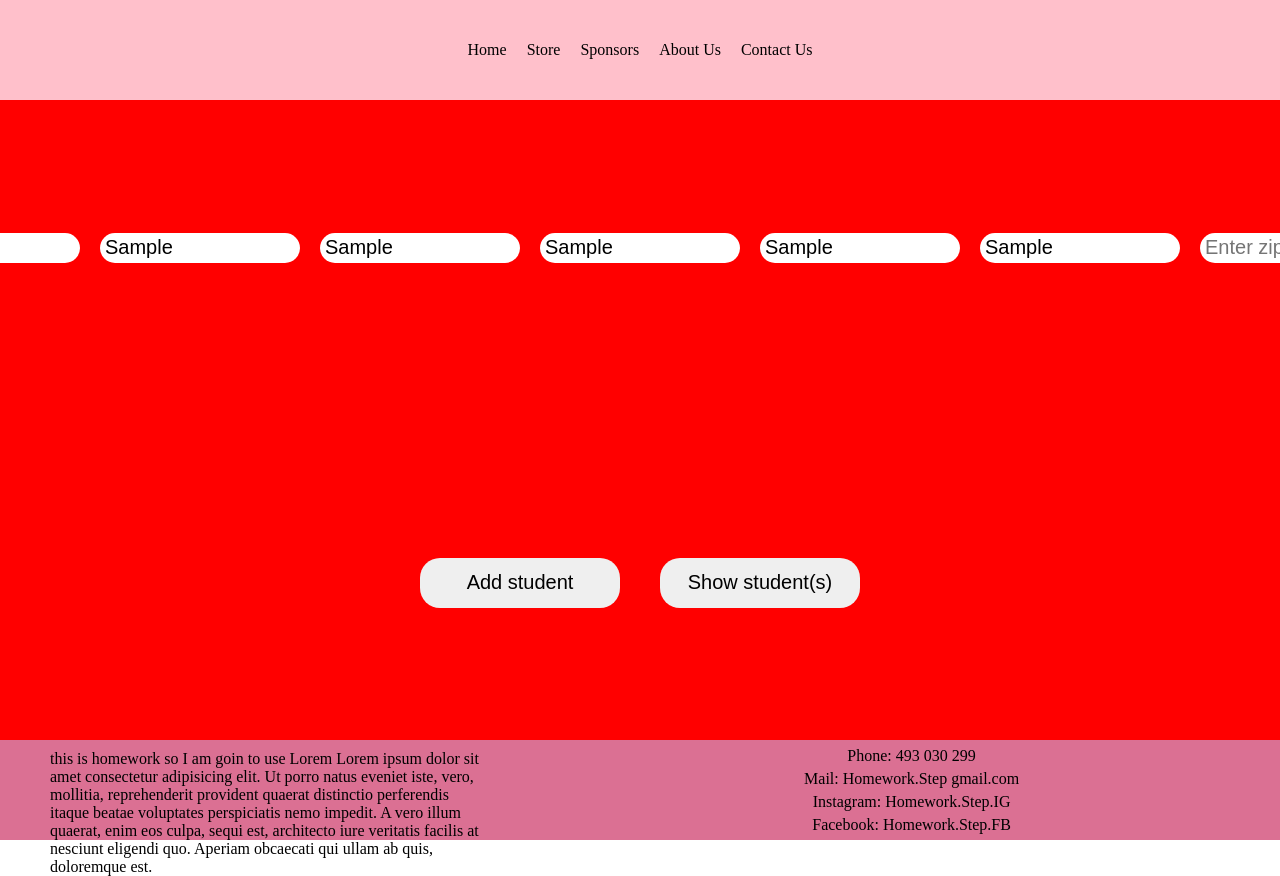
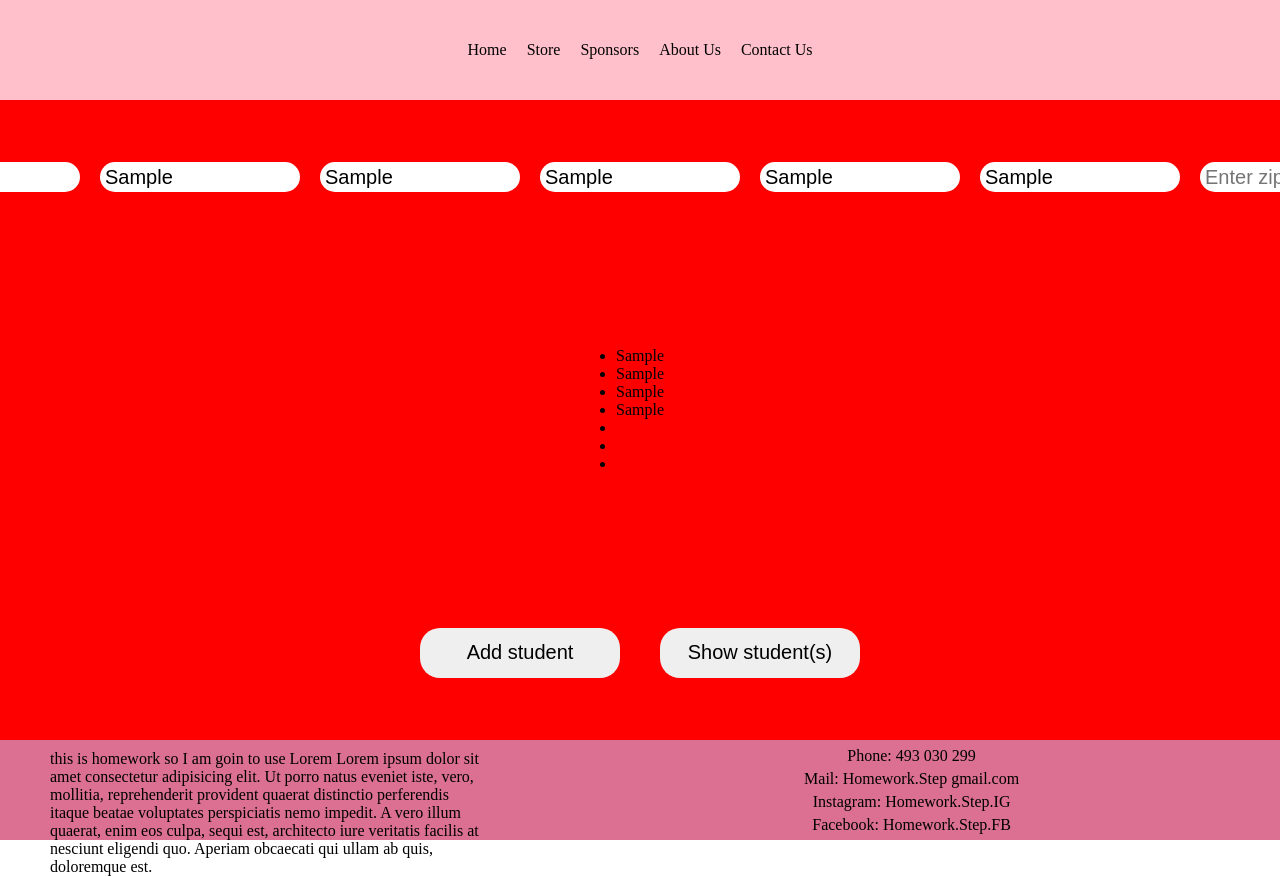
Before and after one commit to lashamm/angularLearnLasha, an Angular app in the folder HwAng/: page / in a window 1280 px wide. Both pictures are taken after typing "Sample", "Sample", "Sample", "Sample", "Sample", "Sample" into the empty fields and a click on the button "Add student". Shown: the top 876 px of the page. Built offline with nearby package versions, Linux system fonts and the light colour scheme.

Commit message:
stuck on it

```diff
--- a/HwAng/src/app/main/main.component.html
+++ b/HwAng/src/app/main/main.component.html
@@ -9,6 +9,15 @@
 <input type="text"[(ngModel)]="city" placeholder="Enter city">
 <input type="text"[(ngModel)]="zip" placeholder="Enter zip">
 </div>
+<ul>
+    <li *ngFor="let el of studentInfo">{{el.name}}</li>
+    <li *ngFor="let el of studentInfo">{{el.age}}</li>
+    <li *ngFor="let el of studentInfo">{{el.grade}}</li>
+    <li *ngFor="let el of studentInfo">{{el.subject}}</li>
+    <li *ngFor="let el of studentInfo">{{el.studentAddress.street}}</li>
+    <li *ngFor="let el of studentInfo">{{el.studentAddress.city}}</li>
+    <li *ngFor="let el of studentInfo">{{el.studentAddress.zip}}</li>
+</ul>
 <div class="btns">
 <button (click)="addStudent()">Add student</button>
 <button>Show student(s)</button>
```
Also changed, not shown: HwAng/src/app/main/main.component.ts (+5 -3 lines).
